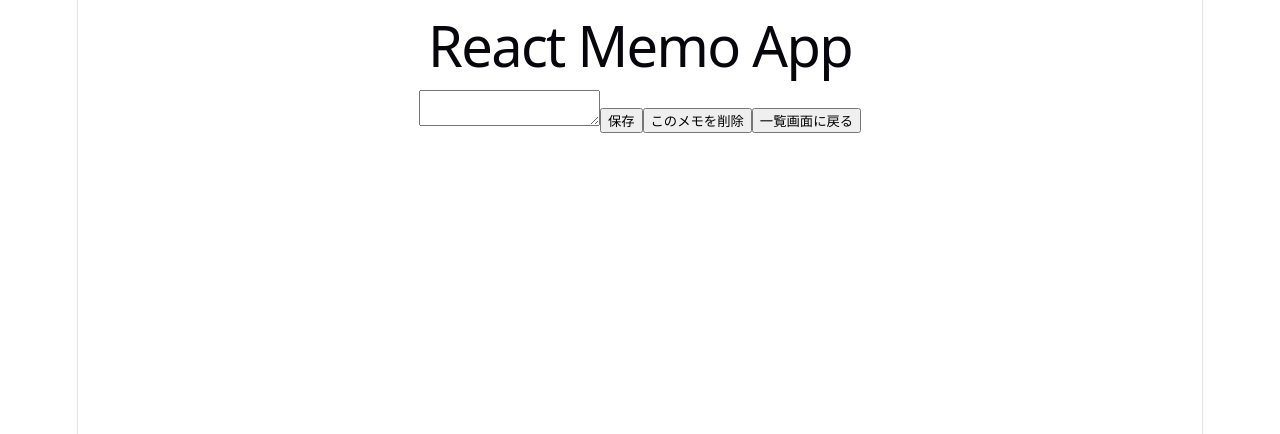
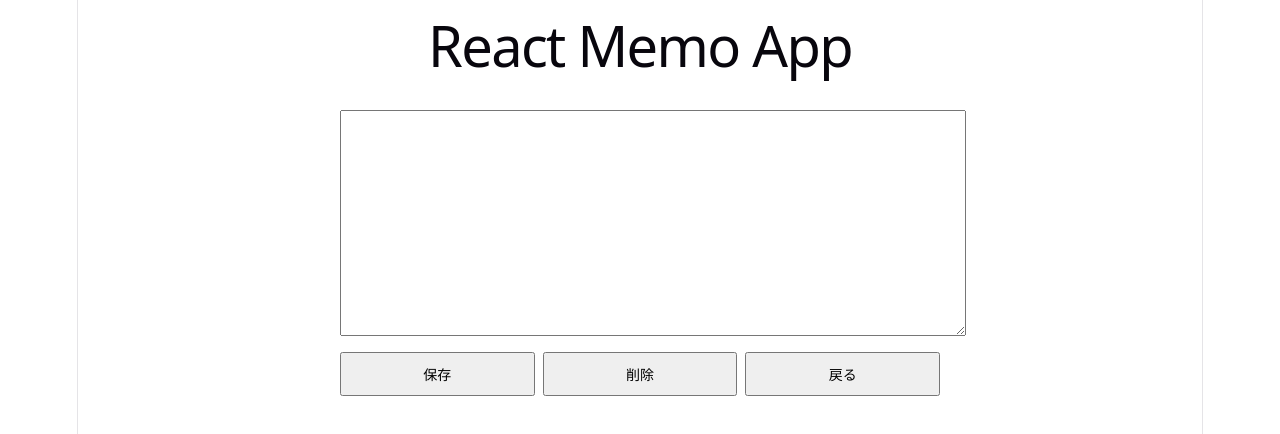
Before and after one commit to mikan-v7y/react-memo-app, a React (Vite) app: page / in a window 1280 px wide. Both pictures are taken after a click on the button "新規メモ作成". Shown: the top 434 px of the page. Built offline with nearby package versions, Linux system fonts and the light colour scheme.

Commit message:
feat: メモ詳細画面のレイアウトを改善

```diff
--- a/src/App.jsx
+++ b/src/App.jsx
@@ -1,6 +1,6 @@
 import { useState } from "react";
 import MemoList from "./components/MemoList/MemoList";
-import MemoDetail from "./components/MemoDetail";
+import MemoDetail from "./components/MemoDetail/MemoDetail";
 import "./App.css";
 
 function App() {
--- a/src/components/MemoDetail.jsx
+++ /dev/null
@@ -1,26 +0,0 @@
-import { useState } from "react";
-import Memo from "./Memo";
-
-function MemoDetail({ selectedMemo, onSave, onDelete, onBack }) {
-  const [content, setContent] = useState(selectedMemo.content);
-
-  const handleSaveClick = () => {
-    if (content.trim().length === 0) {
-      alert("1文字以上入力してください");
-      return;
-    }
-    onSave(content);
-    onBack();
-  };
-
-  return (
-    <div>
-      <textarea value={content} onChange={(e) => setContent(e.target.value)} />
-      <button onClick={handleSaveClick}>保存</button>
-      <button onClick={onDelete}>このメモを削除</button>
-      <button onClick={onBack}>一覧画面に戻る</button>
-    </div>
-  );
-}
-
-export default MemoDetail;
--- /dev/null
+++ b/src/components/MemoDetail/MemoDetail.css
@@ -0,0 +1,32 @@
+.memo-detail {
+  max-width: 600px;
+  margin: 0 auto;
+  padding: 20px;
+
+  display: flex;
+  flex-direction: column;
+  gap: 16px;
+}
+
+.memo-textarea {
+  width: 100%;
+  min-height: 200px;
+  padding: 12px;
+
+  font-size: 16px;
+  line-height: 1.5;
+
+  resize: vertical;
+}
+
+.memo-buttons {
+  display: flex;
+  gap: 8px;
+}
+
+.memo-buttons button {
+  flex: 1;
+  padding: 10px;
+  font-size: 14px;
+  cursor: pointer;
+}
--- /dev/null
+++ b/src/components/MemoDetail/MemoDetail.jsx
@@ -0,0 +1,34 @@
+import { useState } from "react";
+import Memo from "../Memo";
+import "./MemoDetail.css";
+
+function MemoDetail({ selectedMemo, onSave, onDelete, onBack }) {
+  const [content, setContent] = useState(selectedMemo.content);
+
+  const handleSaveClick = () => {
+    if (content.trim().length === 0) {
+      alert("1文字以上入力してください");
+      return;
+    }
+    onSave(content);
+    onBack();
+  };
+
+  return (
+    <div className="memo-detail">
+      <textarea
+        className="memo-textarea"
+        value={content}
+        onChange={(e) => setContent(e.target.value)}
+      />
+
+      <div className="memo-buttons">
+        <button onClick={handleSaveClick}>保存</button>
+        <button onClick={onDelete}>削除</button>
+        <button onClick={onBack}>戻る</button>
+      </div>
+    </div>
+  );
+}
+
+export default MemoDetail;
```
